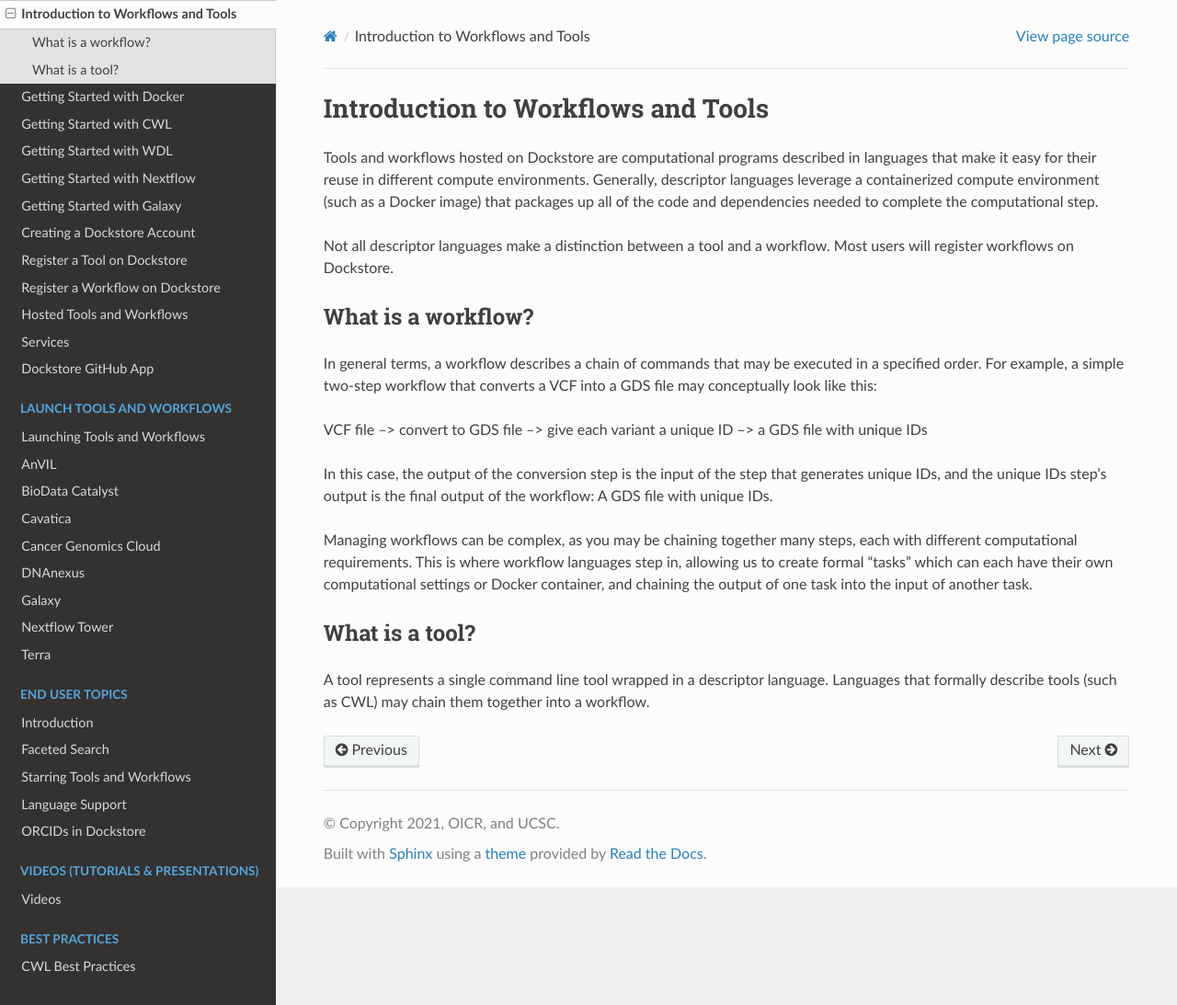
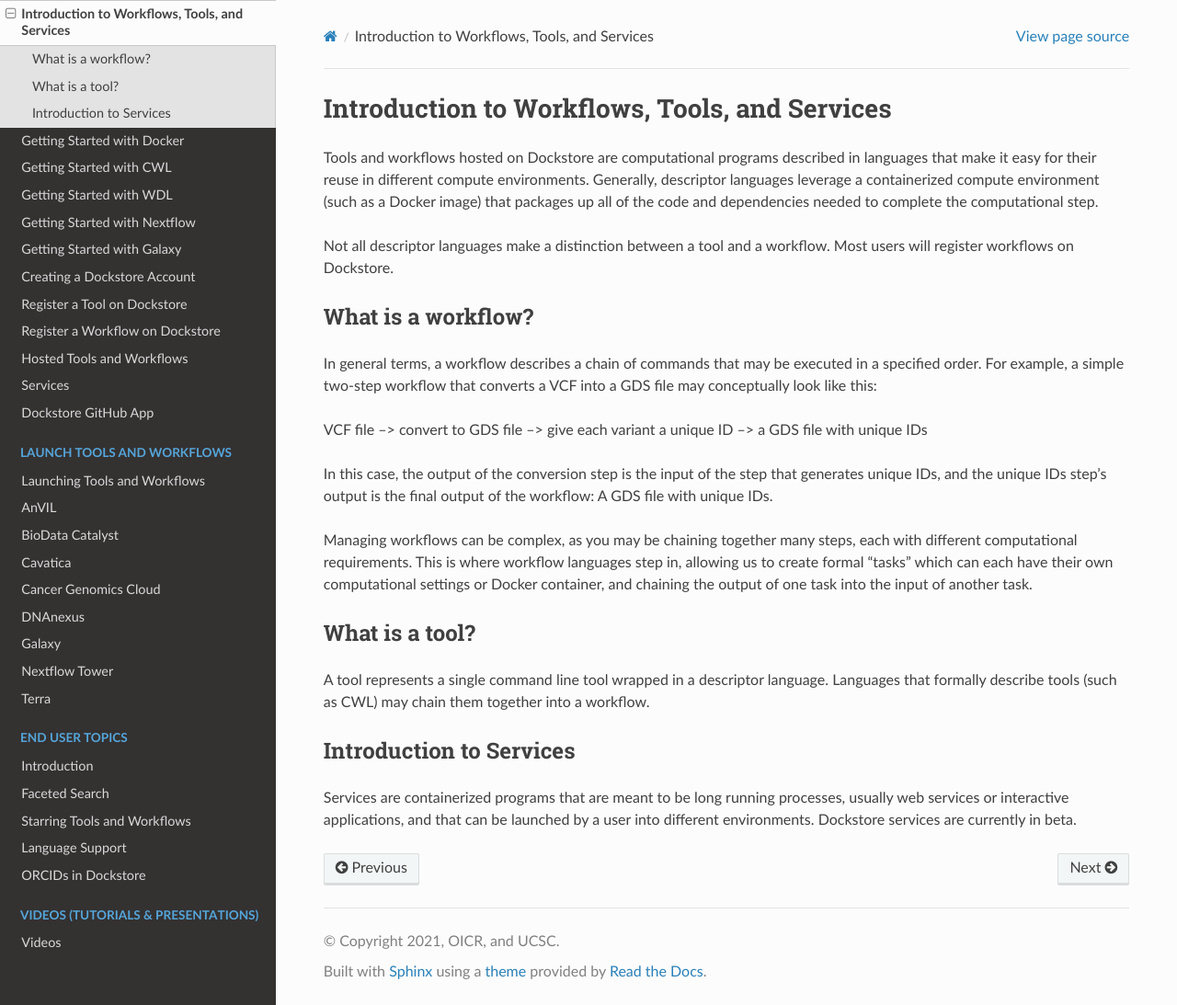
Before and after one commit to dockstore/dockstore-documentation, a Sphinx documentation site: the page built from docs/getting-started/intro-to-dockstore-tools-and-workflows.rst, in a window 1280 px wide and 1093 px high. Shown: the whole window at 92% size. Built offline with Sphinx 7.4.7 and the Read the Docs theme 2.0.0, drawn with Linux system fonts in a browser that asks for light colours.

Commit message:
Update intro-to-dockstore-tools-and-workflows.rst

```diff
--- a/docs/getting-started/intro-to-dockstore-tools-and-workflows.rst
+++ b/docs/getting-started/intro-to-dockstore-tools-and-workflows.rst
@@ -1,5 +1,5 @@
-Introduction to Workflows and Tools
-====================================
+Introduction to Workflows, Tools, and Services
+==============================================
 
 Tools and workflows hosted on Dockstore are computational programs described in languages that make it easy for their reuse in different compute environments. Generally, descriptor languages leverage a containerized compute environment (such as a Docker image) that packages up all of the code and dependencies needed to complete the computational step.
 
@@ -19,3 +19,8 @@ Managing workflows can be complex, as you may be chaining together many steps, e
 What is a tool?
 ---------------
 A tool represents a single command line tool wrapped in a descriptor language.  Languages that formally describe tools (such as CWL) may chain them together into a workflow.
+
+Introduction to Services
+------------------------
+
+Services are containerized programs that are meant to be long running processes, usually web services or interactive applications, and that can be launched by a user into different environments. Dockstore services are currently in beta.
```
